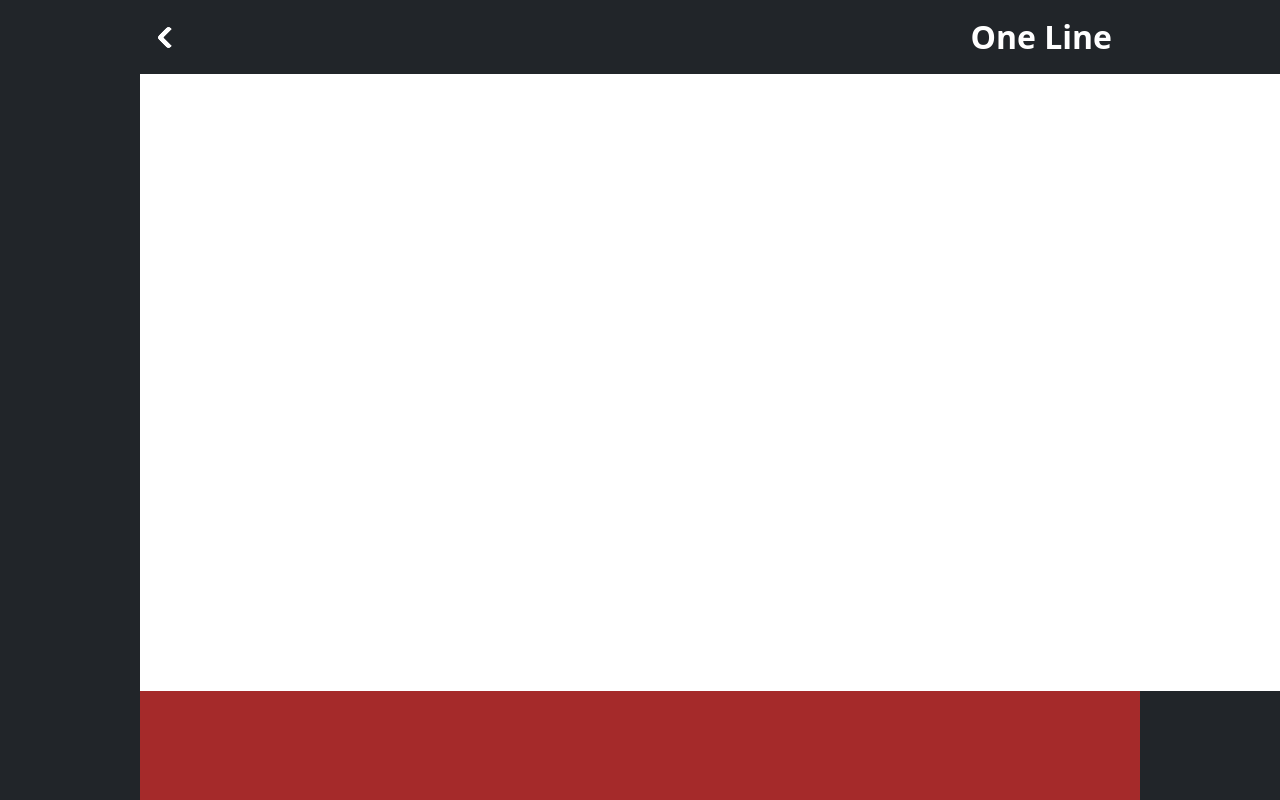
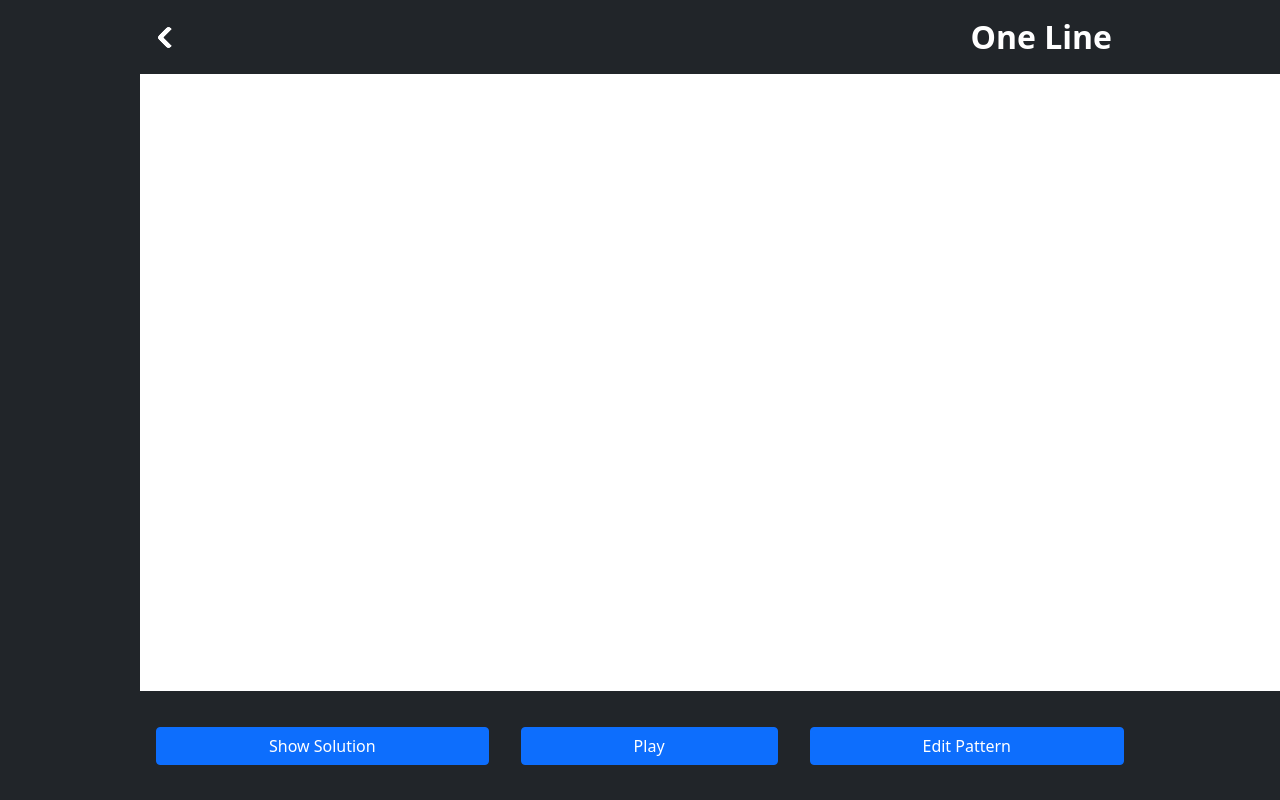
Before and after one commit to Chetan-Satpute/oneline, a React (Create React App) app: page / in a window 1280 px wide. Shown: the top 800 px of the page. Built offline with nearby package versions, Linux system fonts and the light colour scheme.

Commit message:
Controls layout and create solve toggle

```diff
--- a/src/component/Control.jsx
+++ b/src/component/Control.jsx
@@ -1,4 +1,5 @@
 import React from 'react';
+import './css/control.css';
 
 class Control extends React.Component {
 
@@ -7,6 +8,62 @@ class Control extends React.Component {
         return (
             <div id="controlcontainer">
 
+                {this.props.create
+                ? <ControlButtonPannel>
+
+                    <ControlButton
+                        text="Start Solving"
+                        color="primary"
+                        onClick={() => {this.props.updateCreate(true, false)}} />
+
+                </ControlButtonPannel>
+                : <ControlButtonPannel>
+
+                    <ControlButton
+                        text="Show Solution"
+                        color="primary" />
+
+                    <ControlButton
+                        text="Play"
+                        color="primary" />
+
+                    <ControlButton
+                        text="Edit Pattern"
+                        color="primary"
+                        onClick={() => {this.props.updateCreate(true, true)}} />
+
+                </ControlButtonPannel> }
+
+            </div>
+        );
+    }
+}
+
+class ControlButtonPannel extends React.Component {
+
+    render() {
+
+        return (
+            <div className="cbtnpannel">
+
+                {this.props.children}
+
+            </div>
+        );
+    }
+}
+
+class ControlButton extends React.Component {
+
+    render() {
+
+        return (
+            <div className="cbtncontainer">
+                <button
+                    className={`btn btn-${this.props.color} cbtn m-3`}
+                    onClick={this.props.onClick}>
+                    {this.props.text}
+                </button>
             </div>
         );
     }
--- a/src/component/Main.jsx
+++ b/src/component/Main.jsx
@@ -8,15 +8,22 @@ class Main extends React.Component {
         super(props);
 
         this.state = {
-            create: false
+            create: false,
+            startNode: null
         }
 
         this.updateCreate = this.updateCreate.bind(this);
+        this.updateStartNode = this.updateStartNode.bind(this);
     }
 
     updateCreate(showBoardValue, createValue) {
+
         this.setState({ create: createValue });
         this.props.showBoard(showBoardValue);
+    }
+
+    updateStartNode(node) {
+        this.setState({ startNode: node });
     }
 
     render() {
@@ -28,10 +35,13 @@ class Main extends React.Component {
                     ? <React.Fragment>
 
                         <Canvas
-                            create={this.state.create} />
+                            create={this.state.create}
+                            startNode={this.state.startNode}
+                            updateStartNode={this.updateStartNode} />
 
                         <Control
-                            create={this.state.create} />
+                            create={this.state.create}
+                            updateCreate={this.updateCreate} />
 
                     </React.Fragment>
 
--- a/src/component/css/app.css
+++ b/src/component/css/app.css
@@ -13,12 +13,12 @@ main {
 }
 
 #controlcontainer {
-    background-color: brown;
+    background-color: #212529;
     flex: 0 0 15%;
+    display: flex;
 }
 
 #canvascontainer {
-    background-color: green;
     flex: 1 1 auto;
 
     display: flex;
--- /dev/null
+++ b/src/component/css/control.css
@@ -0,0 +1,16 @@
+.cbtnpannel {
+    flex: 1 1 auto;
+    display: flex;
+    word-break: break-all;
+}
+
+.cbtncontainer {
+    flex: 1 1 auto;
+    display: flex;
+    justify-content: center;
+    align-items: center;
+}
+
+.cbtn {
+    flex: 1 1 auto;
+}
--- a/src/component/js/Node.js
+++ b/src/component/js/Node.js
@@ -6,7 +6,7 @@ class Node {
         this.color = "#50A";
         this.outerRadius = this.radius + 10;
         this.active = true;
-        this.selectedNode = false;
+        this.selected = false;
     }
 
     moveTo(position) {
@@ -16,7 +16,7 @@ class Node {
 
     draw(ctx) {
 
-        if (this.selectedNode) {
+        if (this.selected) {
             this.drawSelected(ctx);
         } else {
 
--- a/src/component/js/helper.js
+++ b/src/component/js/helper.js
@@ -32,6 +32,8 @@ export function handleClick(event) {
         this.moved = false;
         return;
     }
+
+    if (this.props.create) {
 
         // Create a new node at current position
         // If it does not already exist
@@ -95,6 +97,20 @@ export function handleClick(event) {
                 hoverSegment: new Segment(node, node)
             });
         }
+    } else {
+
+        if (node) {
+
+            if (this.props.startNode) {
+                nodeList[nodeList.indexOf(this.props.startNode)].selected = false;
+            }
+
+            nodeList[nodeList.indexOf(node)].selected = true;
+
+            this.setState({ nodes: nodeList });
+            this.props.updateStartNode(node);
+        }
+    }
 }
 
 export function handleMove(event) {
@@ -103,7 +119,6 @@ export function handleMove(event) {
     var node = utils.node_overlap(this.state.nodes, pos);       // Node on current position
 
     var nodeList = this.state.nodes;
-    var segmentList = this.state.segments;
 
     // Inactivate previous hover node
     // But not start node of hover segment
```
Lines whose indentation alone changed are shown as unchanged.
